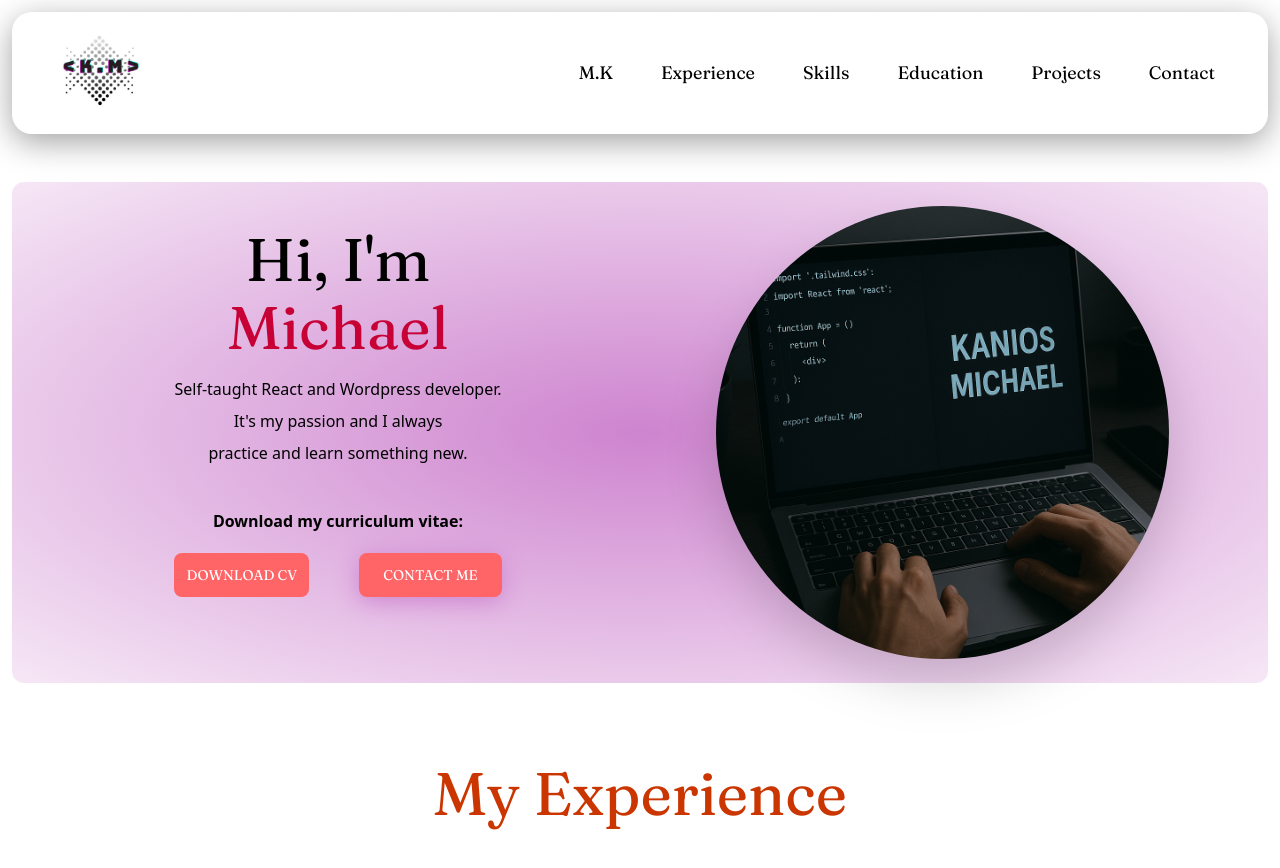
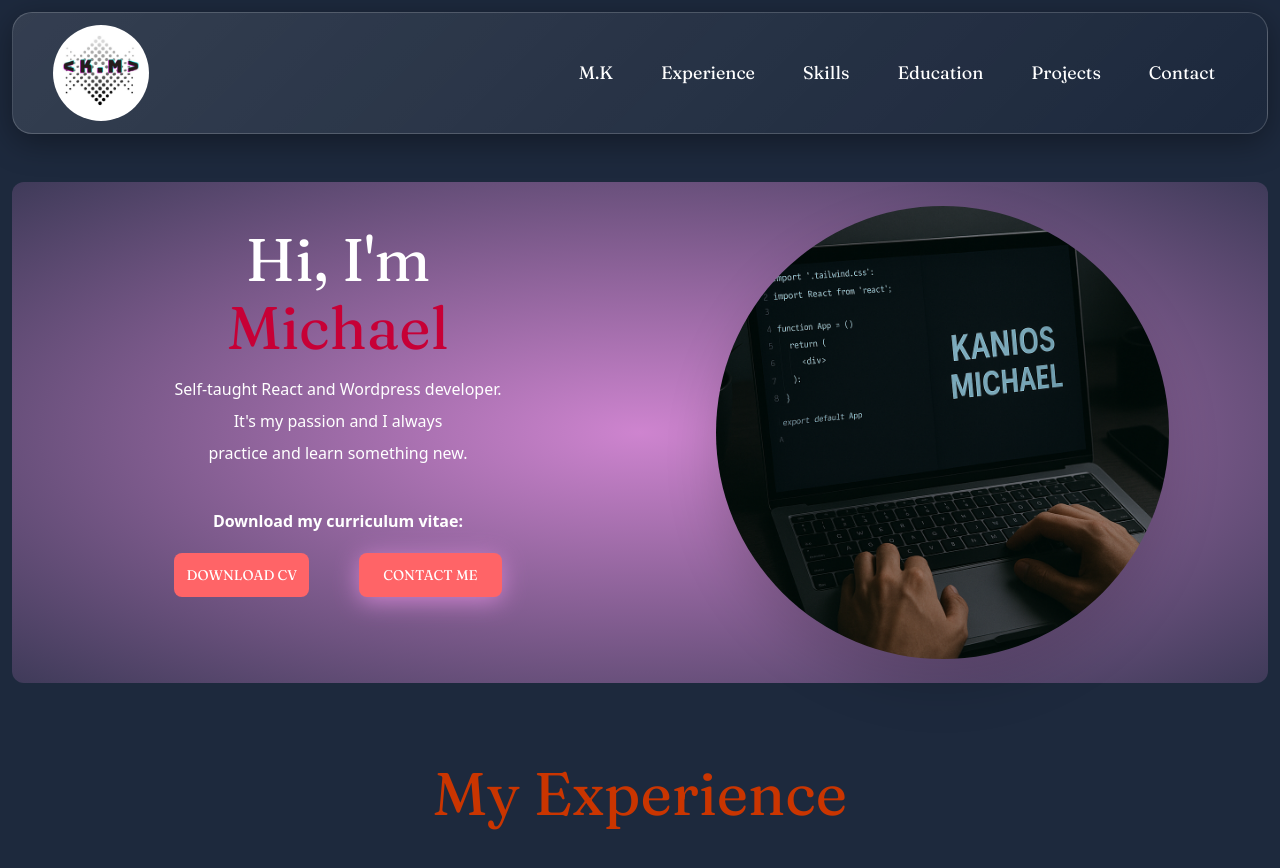
Before and after one commit to MichaelKanios/My-Portfolio-Project-React-TailwindCss-, a React (Vite) app in the folder Portfolio/: page / in a window 1280 px wide. Shown: the top 868 px of the page. Built offline with nearby package versions, Linux system fonts and the light colour scheme; no server answers.

Commit message:
DarkMode

```diff
--- a/Portfolio/index.html
+++ b/Portfolio/index.html
@@ -1,18 +1,18 @@
-<!doctype html>
+<!DOCTYPE html>
 <html lang="en">
   <head>
     <meta charset="UTF-8" />
     <link rel="icon" type="image/svg+xml" href="/LOGO.jpg" />
     <meta name="viewport" content="width=device-width, initial-scale=1.0" />
-        <link rel="preconnect" href="https://fonts.googleapis.com">
-    <link rel="preconnect" href="https://fonts.gstatic.com" crossorigin>
+    <link rel="preconnect" href="https://fonts.googleapis.com" />
+    <link rel="preconnect" href="https://fonts.gstatic.com" crossorigin />
     <link
       href="https://fonts.googleapis.com/css2?family=Fraunces&family=Montserrat+Alternates&display=swap"
       rel="stylesheet"
     />
     <title>My Portfolio</title>
-    </head>
-  <body class="overflow-x-hidden m-3 text-md dark:bg-slate-800 dark:text-white">
+  </head>
+  <body class="overflow-x-hidden m-3 text-md bg-slate-800 text-white">
     <div id="root"></div>
     <script type="module" src="/src/main.jsx"></script>
   </body>
--- a/Portfolio/src/components/Contact.jsx
+++ b/Portfolio/src/components/Contact.jsx
@@ -4,7 +4,6 @@ import { z } from "zod";
 import { zodResolver } from "@hookform/resolvers/zod";
 import { useState } from "react";
 import emailjs from "emailjs-com";
-
 
 const schema = z.object({
   name: z.string().min(2, "Name must be at least 2 characters"),
@@ -29,11 +28,9 @@ const Contact = () => {
   const [successMessage, setSuccessMessage] = useState("");
   const [loading, setLoading] = useState(false);
 
-
   const SERVICE_ID = import.meta.env.VITE_EMAILJS_SERVICE_ID;
   const TEMPLATE_ID = import.meta.env.VITE_EMAILJS_TEMPLATE_ID;
   const PUBLIC_KEY = import.meta.env.VITE_EMAILJS_PUBLIC_KEY;
-
 
   const onSubmit = async (data) => {
     setLoading(true);
@@ -58,7 +55,7 @@ const Contact = () => {
 
       <div className="grid grid-cols-1 md:grid-cols-6 mb-20 gap-10 font-monts m-2">
         {/* Left Column */}
-        <div className="dark:bg-slate-600 dark:text-white bg-stone-100 drop-shadow-xl rounded-lg col-span-4 md:col-span-2 p-4 text-center">
+        <div className=" glass drop-shadow-xl rounded-lg col-span-4 md:col-span-2 p-4 text-center">
           <CometCard>
             <button
               type="button"
@@ -125,7 +122,7 @@ const Contact = () => {
         </div>
 
         {/* Right Column */}
-        <div className="mt-10 md:mt-0 dark:bg-slate-400 dark:text-white drop-shadow-2xl col-span-4 bg-stone-100 rounded-xl">
+        <div className="mt-10 md:mt-0 drop-shadow-2xl col-span-4  rounded-xl glass">
           <div className="text-center">
             <h2 className="font-semibold text-base md:text-xl xl:text-xl mt-8">
               Let's talk
@@ -198,7 +195,7 @@ const Contact = () => {
               >
                 Send Message
               </button>
-{successMessage && (
+              {successMessage && (
                 <p className="text-green-600 font-semibold mt-3 text-center">
                   {successMessage}
                 </p>
--- a/Portfolio/src/components/Experience.jsx
+++ b/Portfolio/src/components/Experience.jsx
@@ -6,7 +6,7 @@ const Experience = () => {
       </h1>
 
       <div className="grid grid-cols-1 md:grid-cols-2 gap-6 ">
-        <div className="skill_style  glass grid grid-cols-1 xl:grid-cols-2">
+        <div className="skill_style  glass grid grid-cols-1 xl:grid-cols-2 ">
           <div>
             <a
               target="_blank"
--- a/Portfolio/src/components/Footer.jsx
+++ b/Portfolio/src/components/Footer.jsx
@@ -1,6 +1,6 @@
 const Footer = () => {
   return (
-    <div className="dark:bg-slate-400 dark:text-white grid grid-cols-1 md:grid-cols-6 xl:grid-cols-6 m-2  bg-stone-100 drop-shadow-xl rounded-lg py-5 font-monts">
+    <div className=" grid grid-cols-1 md:grid-cols-6 xl:grid-cols-6 m-2 glass  drop-shadow-xl rounded-lg py-5 font-monts">
       {/* Social Icons */}
       <div className="col-span-2 flex justify-center items-center">
         <a
@@ -28,7 +28,7 @@ const Footer = () => {
         <a
           target="_blank"
           rel="noopener noreferrer"
-          href="https://www.instagram.com/mkanios77/"
+          href="https://www.instagram.com/chronophos_mk"
         >
           <img
             className="w-10 ml-4 hover:scale-110 duration-200"
--- a/Portfolio/src/components/Navbar.jsx
+++ b/Portfolio/src/components/Navbar.jsx
@@ -2,7 +2,6 @@ import { useState } from "react";
 import { FaTimes, FaBars } from "react-icons/fa";
 
 const Navbar = () => {
-
   const [menuOpen, setMenuOpen] = useState(false);
 
   return (
@@ -33,14 +32,26 @@ const Navbar = () => {
         </div>*/}
 
         {/* Desktop Menu */}
-        <nav className="hidden md:flex font-fraun text-lg dark:text-white space-x-6 ">
-          <a href="#mk" className="desktop_tablet_menu">M.K</a>
-          <a href="#experience" className="desktop_tablet_menu ">Experience</a>
-          <a href="#skills" className="desktop_tablet_menu ">Skills</a>
-          <a href="#education" className="desktop_tablet_menu ">Education</a>
-          <a href="#projects" className="desktop_tablet_menu ">Projects</a>
-          <a href="#contact" className="desktop_tablet_menu ">Contact</a>
-          </nav>
+        <nav className="hidden md:flex font-fraun text-lg  space-x-6 ">
+          <a href="#mk" className="desktop_tablet_menu">
+            M.K
+          </a>
+          <a href="#experience" className="desktop_tablet_menu ">
+            Experience
+          </a>
+          <a href="#skills" className="desktop_tablet_menu ">
+            Skills
+          </a>
+          <a href="#education" className="desktop_tablet_menu ">
+            Education
+          </a>
+          <a href="#projects" className="desktop_tablet_menu ">
+            Projects
+          </a>
+          <a href="#contact" className="desktop_tablet_menu ">
+            Contact
+          </a>
+        </nav>
         {/* Hamburger Button (Mobile) */}
         <div className="md:hidden flex items-center">
           <button
@@ -133,7 +144,7 @@ const Navbar = () => {
               />
             </a>
             <a
-              href="https://www.instagram.com/mkanios77/"
+              href="https://www.instagram.com/chronophos_mk"
               target="_blank"
               rel="noopener noreferrer"
             >
@@ -144,7 +155,7 @@ const Navbar = () => {
               />
             </a>
             <a
-              href="https://www.facebook.com/share/1ERfMj2L4Z/?mibextid=wwXIfr"
+              href="https://www.facebook.com/profile.php?id=100037599635230"
               target="_blank"
               rel="noopener noreferrer"
             >
```
